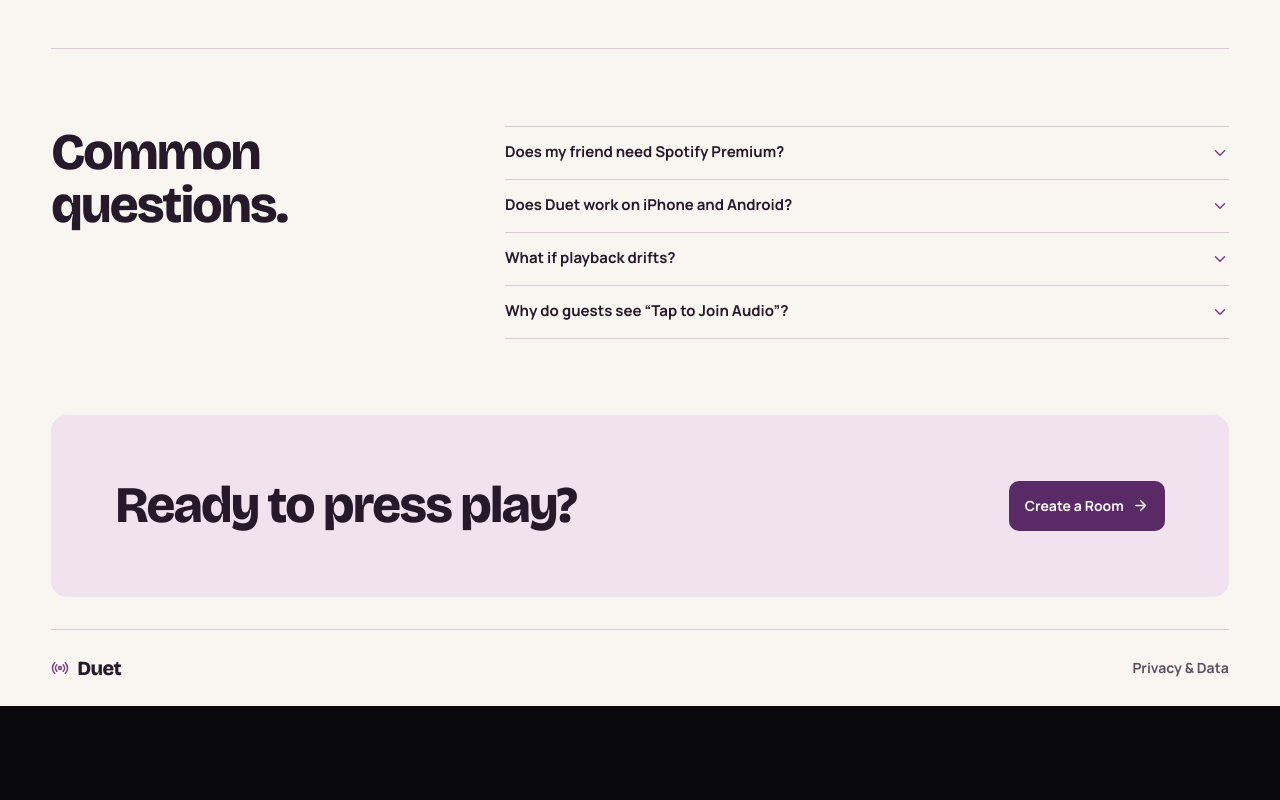
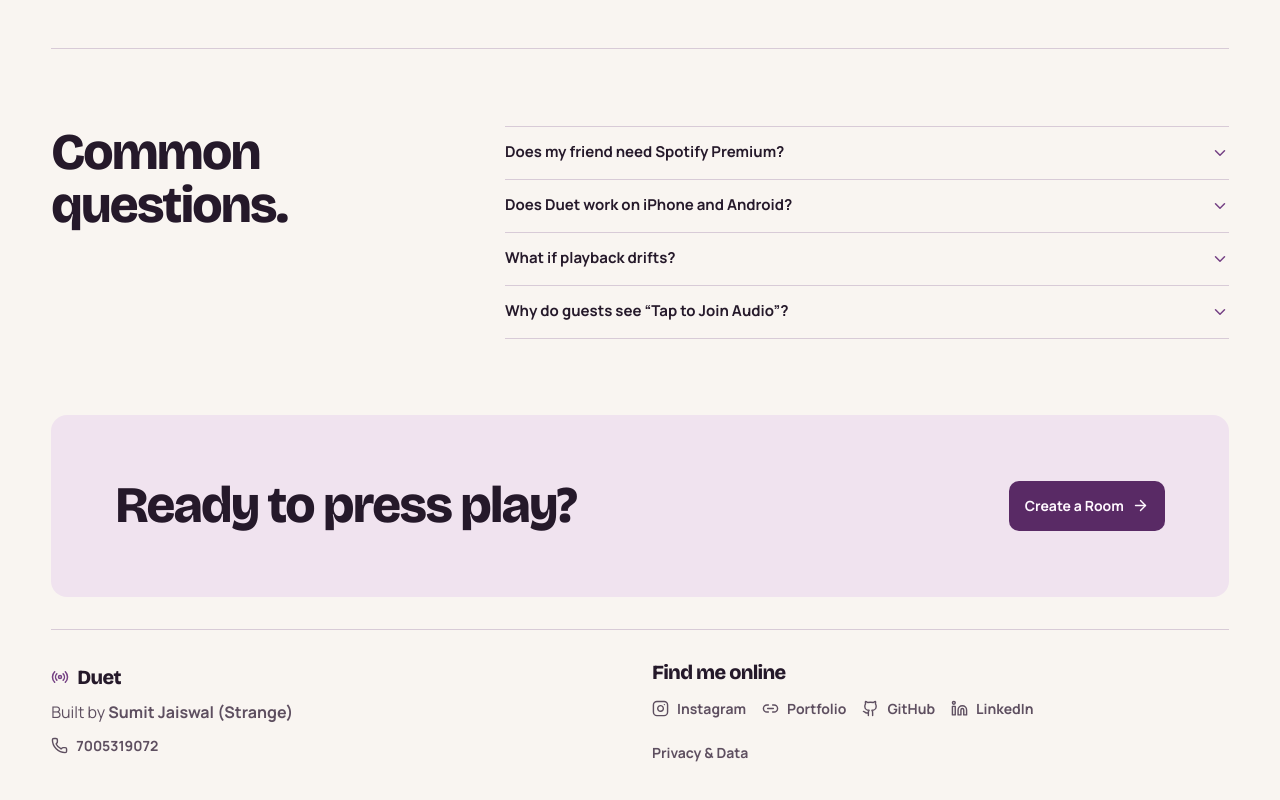
Before and after one commit to Strange0000/duet, a React (Vite) app: page / in a window 1280 px wide. Shown: the part 2668-3468 px from the top of the page. Before the commit the page ends 3374 px from the top, so only its background shows below. Built offline with nearby package versions, Linux system fonts and the light colour scheme; no server answers.

Commit message:
Add creator contact links to the Duet homepage

```diff
--- a/src/components/LandingPage.css
+++ b/src/components/LandingPage.css
@@ -807,3 +807,37 @@
   from { opacity: 0.55; }
   to { opacity: 1; }
 }
+
+.home-footer {
+  display: grid;
+  grid-template-columns: minmax(0, 1fr) minmax(0, 1fr);
+  align-items: start;
+  gap: 1.5rem;
+  padding-block: 2rem;
+}
+
+.home-footer-contact p {
+  margin-top: 0.5rem;
+  color: var(--home-muted);
+}
+
+.duet-home .home-footer h2 {
+  font-size: 1.25rem;
+}
+
+.home-footer-socials {
+  display: flex;
+  flex-wrap: wrap;
+  gap: 0 1rem;
+  margin-top: 0.25rem;
+}
+
+.home-footer .home-link:hover {
+  color: var(--home-accent);
+}
+
+@media (max-width: 599px) {
+  .home-footer {
+    grid-template-columns: 1fr;
+  }
+}
--- a/src/components/LandingPage.jsx
+++ b/src/components/LandingPage.jsx
@@ -1,6 +1,6 @@
 import React, { useEffect, useRef, useState } from 'react';
 import {
-  ArrowLeft, ArrowRight, ChevronDown, Headphones, Link2, Moon,
+  ArrowLeft, ArrowRight, ChevronDown, Github, Headphones, Instagram, Linkedin, Link2, Moon, Phone,
   Pause, Play, Radio, RotateCcw, Sun, Users, Youtube,
 } from 'lucide-react';
 import { INITIAL_TRACKS, SEARCH_CATALOG, formatTime } from '../data/mockTracks';
@@ -11,6 +11,12 @@ import './LandingPage.css';
 
 const HOME_THEME_KEY = 'duet_home_theme';
 const DEMO_TRACKS = [0, 1, 4];
+const CREATOR_LINKS = [
+  { label: 'Instagram', href: 'https://www.instagram.com/sumit_jaiswal__', icon: Instagram },
+  { label: 'Portfolio', href: 'https://strange0000.github.io/portfolio/', icon: Link2 },
+  { label: 'GitHub', href: 'https://github.com/Strange0000', icon: Github },
+  { label: 'LinkedIn', href: 'https://www.linkedin.com/in/sumit-jaiswal-6a3831347', icon: Linkedin },
+];
 
 const STEPS = [
   { icon: Users, title: 'Create a room', body: 'Start a private listening room in your browser.' },
@@ -491,7 +497,18 @@ export default function LandingPage({
       </main>
 
       <footer className="home-shell home-footer">
-        <a href="#home" className="home-brand" aria-label="Duet home"><Radio size={18} aria-hidden="true" />Duet</a>
+        <div className="home-footer-contact">
+          <a href="#home" className="home-brand" aria-label="Duet home"><Radio size={18} aria-hidden="true" />Duet</a>
+          <p>Built by <strong>Sumit Jaiswal (Strange)</strong></p>
+          <a className="home-link" href="tel:+917005319072"><Phone size={17} aria-hidden="true" />7005319072</a>
+        </div>
+        <div>
+          <h2>Find me online</h2>
+          <ul className="home-footer-socials">
+            {CREATOR_LINKS.map(({ label, href, icon: Icon }) => (
+              <li key={label}><a className="home-link" href={href}><Icon size={17} aria-hidden="true" />{label}</a></li>
+            ))}
+          </ul>
         <button
           type="button"
           className="home-link"
@@ -499,6 +516,7 @@ export default function LandingPage({
         >
           Privacy & Data
         </button>
+        </div>
       </footer>
 
       <dialog id="duet-privacy-modal" className="home-privacy" aria-labelledby="home-privacy-heading">
```
